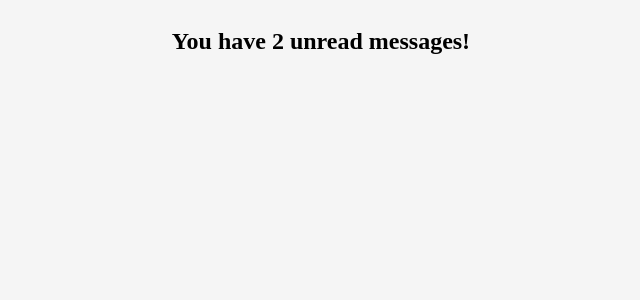
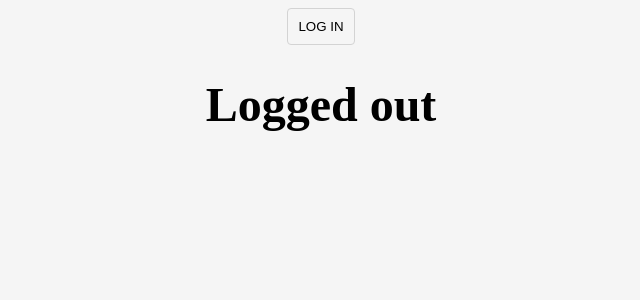
Before and after one commit to sserges/reat-full-tuto, a React (Create React App) app: page / in a window 1280 px wide. Shown: the top 300 px of the page, without its empty margins (319-959 px from the left). Built offline with nearby package versions, Linux system fonts and the light colour scheme.

Commit message:
Conditional rendering Practice

```diff
--- a/src/App.js
+++ b/src/App.js
@@ -1,23 +1,41 @@
-import React, {Component} from "react"
-import Conditional from "./components/Conditional"
+import React from "react"
 
-class App extends Component {
+/*
+Challenge:
+
+Given a stateless functional component:
+1. Follow the steps necessary to add state to it,
+2. Have state keep track of whether the user is logged in or not
+3. Add a button that logs the user in/out
+    a. extra challenge - make the button display "log in" if they're not logged in and "log out" if they are
+4. Display text that says "Logged in" if the user is logged in, or "Logged out" if they're not.
+*/
+
+class App extends React.Component {
+
     constructor() {
-        super()
+        super();
         this.state = {
-            unreadMessages: [
-                "Call your mom!",
-                "New spam email available. All links are definitely safe to click."
-            ]
+            isLoggedIn: false,
         }
+        this.handleClick = this.handleClick.bind(this);
+    }
+
+    handleClick() {
+        this.setState(prevState => {
+            return {
+                isLoggedIn: !prevState.isLoggedIn
+            }
+        })
     }
 
     render() {
+        let buttonText = this.state.isLoggedIn ? "LOG OUT" : "LOG IN";
+        let displayText = this.state.isLoggedIn ? "Logged in" : "Logged out";
         return (
             <div>
-                {
-                    this.state.unreadMessages.length > 0 && <h2>You have {this.state.unreadMessages.length} unread messages!</h2>
-                }
+                <button onClick={this.handleClick}>{ buttonText }</button>
+                <h1>{displayText}</h1>
             </div>
         )
     }
```
